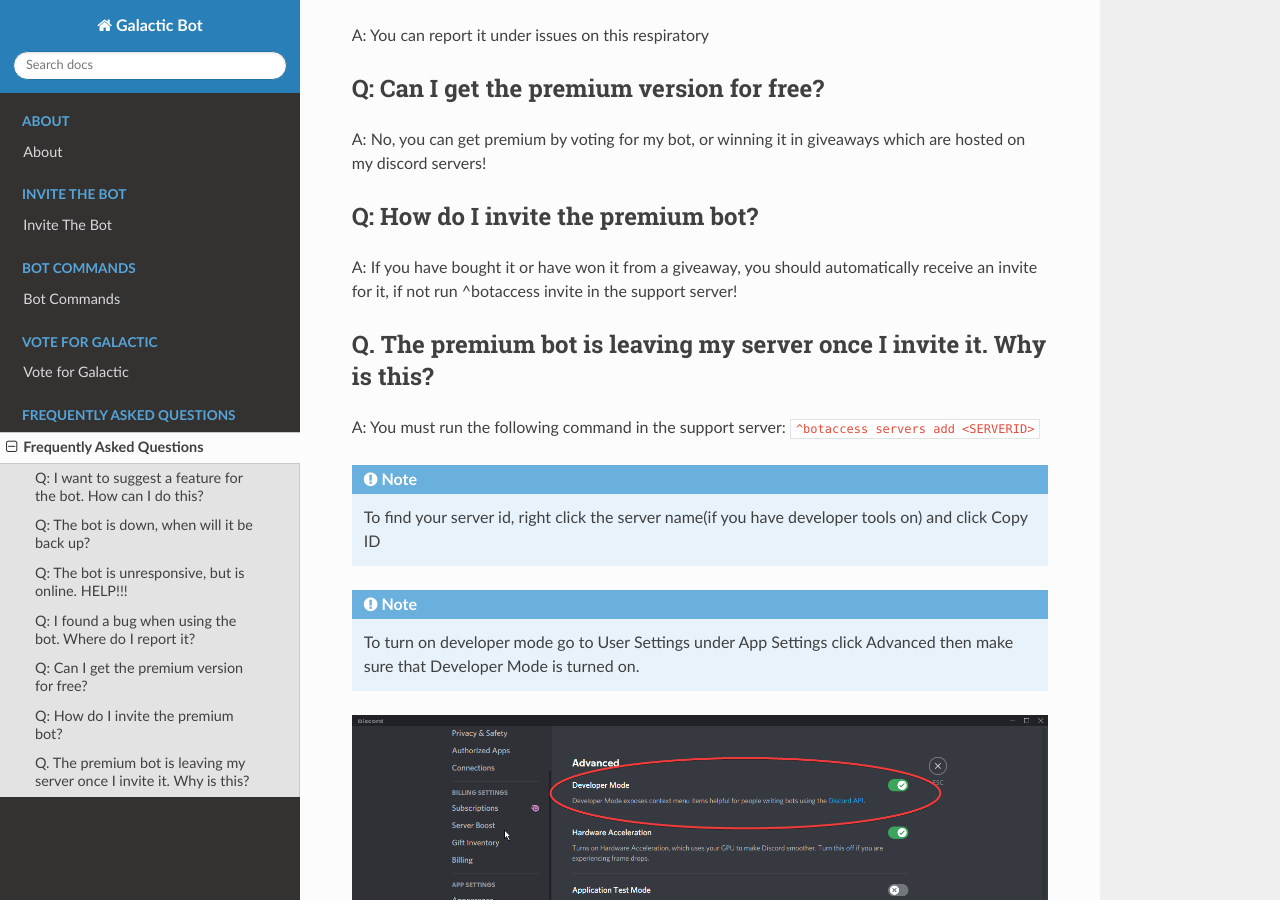
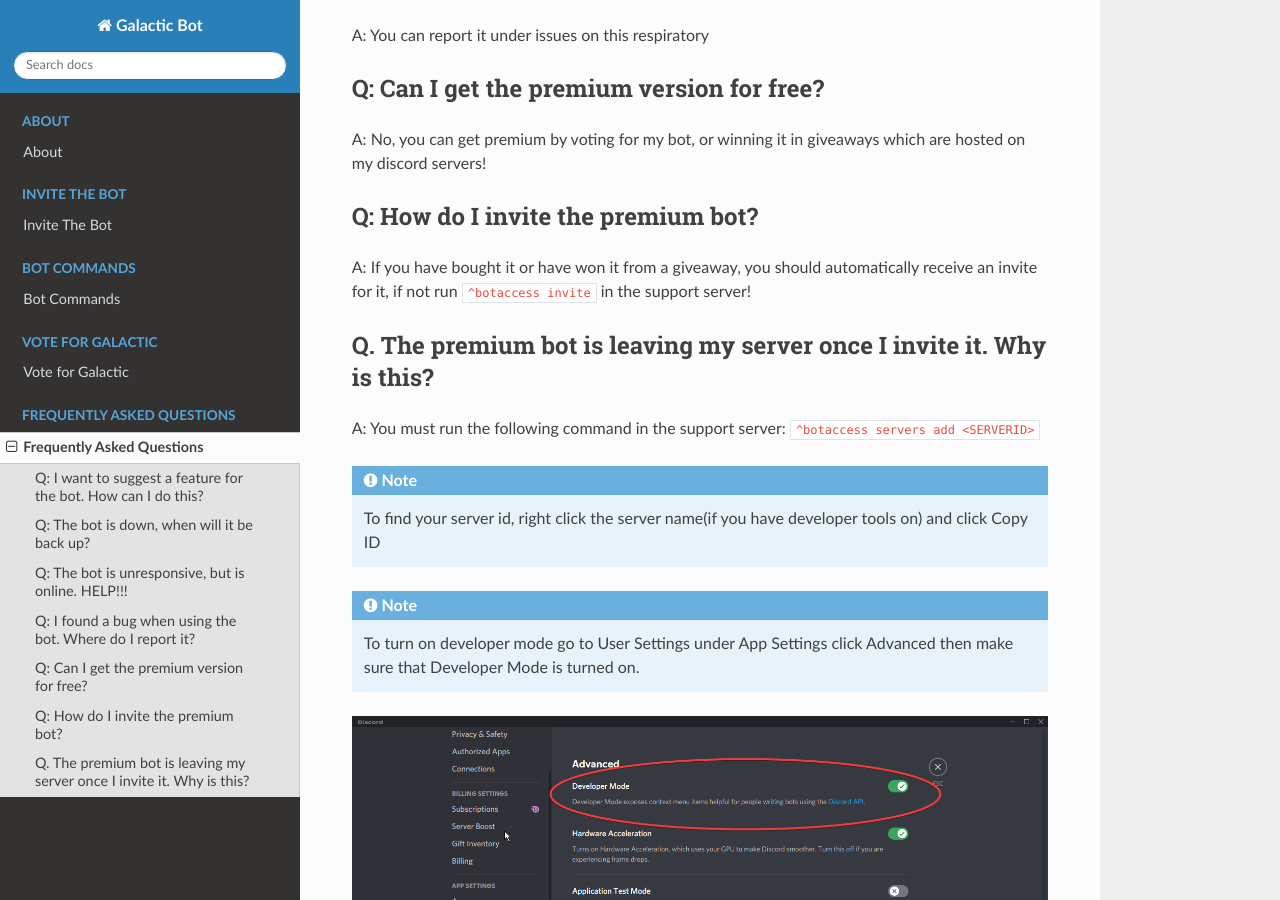
Before and after one commit to StormyGalaxy/Galactic-Bot, a Sphinx documentation site: the page built from docs/FAQ.rst, in a window 1280 px wide and 900 px high, scrolled down 653 px. Built offline with Sphinx 7.4.7 and the Read the Docs theme 2.0.0, drawn with Linux system fonts in a browser that asks for light colours.

Commit message:
Update FAQ.rst

```diff
--- a/docs/FAQ.rst
+++ b/docs/FAQ.rst
@@ -53,7 +53,7 @@
 ~~~~~~~~~~~~~~
 
 
-A: If you have bought it or have won it from a giveaway, you should automatically receive an invite for it, if not run ^botaccess invite in the support server!
+A: If you have bought it or have won it from a giveaway, you should automatically receive an invite for it, if not run ``^botaccess invite`` in the support server!
 
 
 
```
